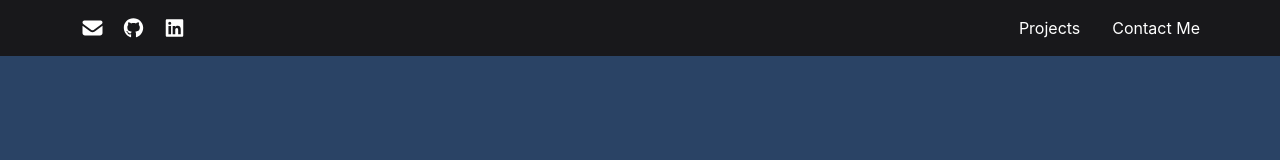
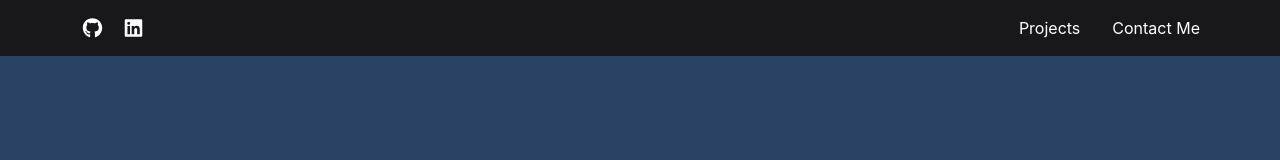
Before and after one commit to Afaq-Ahmad-eng/Portfolio, a React (Vite) app: page / in a window 1280 px wide. Shown: the top 160 px of the page. Built offline with nearby package versions, Linux system fonts and the light colour scheme.

Commit message:
Remove the email icon because this is not work proper, means this behavior is not meet our requirements. so, for now we just comment this but when we set this and this will behave as we want thenwe show this again.

```diff
--- a/src/components/header/header.jsx
+++ b/src/components/header/header.jsx
@@ -5,10 +5,10 @@ import { faGithub, faLinkedin } from "@fortawesome/free-brands-svg-icons";
 import { Box, HStack } from "@chakra-ui/react";
 
 const socials = [
-  {
-    icon: faEnvelope,
-    url: "mailto:afaqahmad2593@gmail.com",
-  },
+  // {
+  //   icon: faEnvelope,
+  //   url: "mailto:afaqahmad2593@gmail.com",
+  // },
   {
     icon: faGithub,
     url: "https://github.com/Afaq-Ahmad-eng",
```
